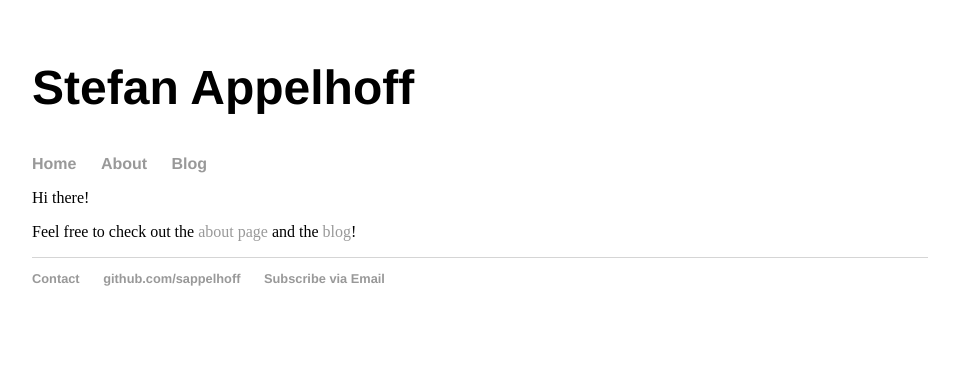
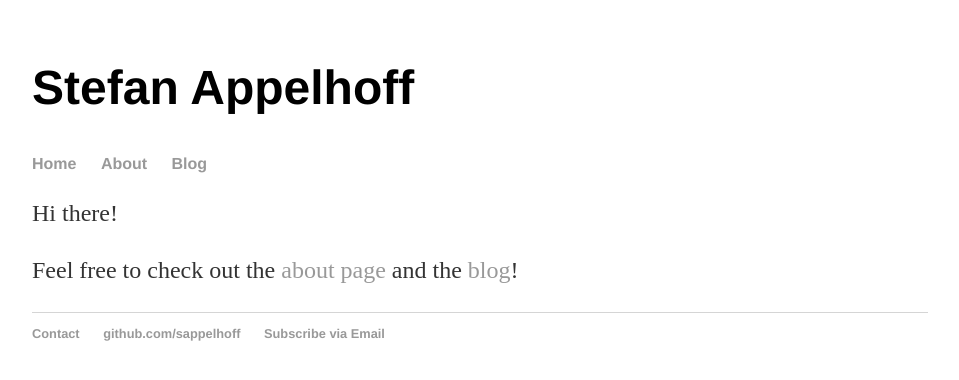
Before and after one commit to sappelhoff/sappelhoff.github.io, a Jekyll site: the page built from index.html, in a window 1280 px wide. Shown: the top 380 px of the page, without its empty margins (160-1119 px from the left). Built offline with Jekyll 4.4.1, drawn with Linux system fonts in a browser that asks for light colours.

Commit message:
change font family of p

```diff
--- a/css/main.css
+++ b/css/main.css
@@ -23,9 +23,8 @@
     font-size: 3em;
     font-family:'Helvetica', 'Arial', 'Sans-Serif';
 }
-p ul li{
+p {
     font-size: 1.5em;
-    font-family:'Helvetica', 'Arial', 'Sans-Serif';
     line-height: 1.4em;
     color: #333;
 }
```
